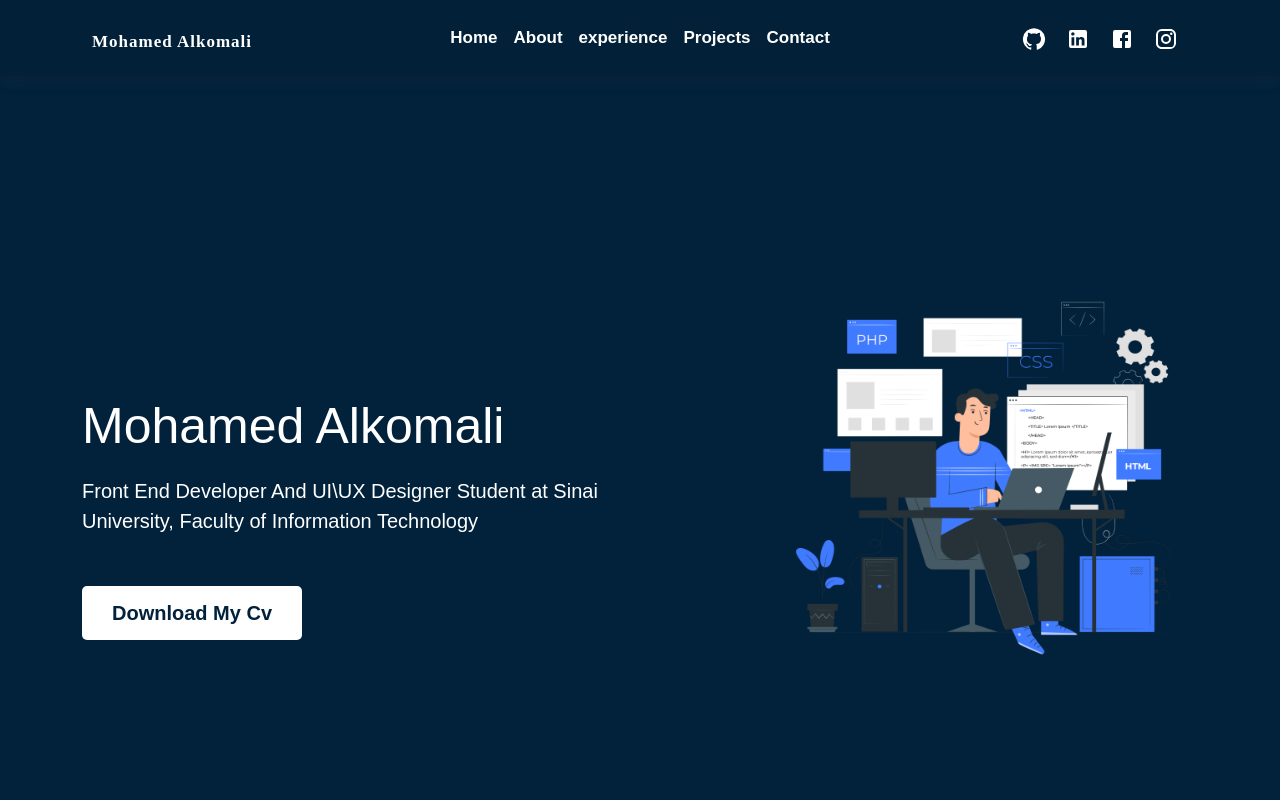
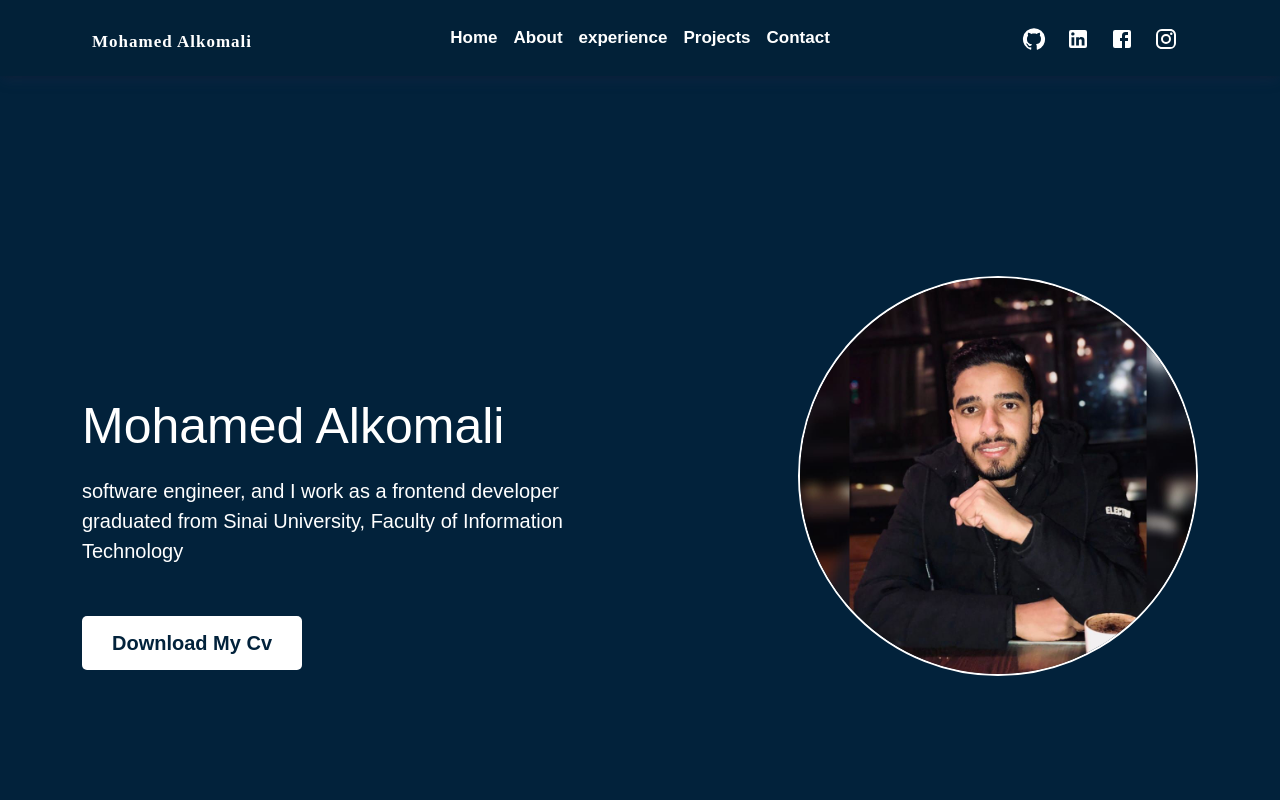
Before and after one commit to MohamedAhmed2023/personal-portfolio-React-, a React (Create React App) app: page / in a window 1280 px wide. Shown: the top 800 px of the page. Built offline with nearby package versions, Linux system fonts and the light colour scheme; a web font is replaced by a local one.

Commit message:
update home and footer

```diff
--- a/src/Components/Footer/Footer.js
+++ b/src/Components/Footer/Footer.js
@@ -10,7 +10,7 @@ function Footer() {
             <div className="Footer">
                 <div className="left-Footer">
                     <h3>Mohamed Alkomali</h3>
-                    <p>Front End Developer And UI\UX Designer Student at Sinai University,<br /> Faculty of Information Technology</p>
+                    <p>software engineer, and I work as a frontend developer graduated from Sinai University, Faculty of Information Technology</p>
                 </div>
                 <div className="right-Footer">
                     <h3>SOCIAL</h3>
--- a/src/Components/HomePage/HomePage.css
+++ b/src/Components/HomePage/HomePage.css
@@ -17,6 +17,8 @@
     width: 700px;
     height: 400px;
     text-align: start;
+    border-radius: 50%;
+    border: 2px solid #fff;
 }
 
 .home-content h2 {
--- a/src/Components/HomePage/HomePage.js
+++ b/src/Components/HomePage/HomePage.js
@@ -1,4 +1,4 @@
-import Mohamed from "../images/Programming-pana.png"
+import Mohamed from "../images/Mohamed.jpg"
 import CV from "./MyCV/Mohamed-Ahmed-Ali-Resume.pdf"
 import "./HomePage.css"
 import Experience from "../experience/Experience";
@@ -16,7 +16,7 @@ function HomePage() {
                 <div className="container-home animate__animated animate__fadeInLeft animate__slow">
                     <div className="home-content">
                         <h2>Mohamed Alkomali</h2>
-                        <p>Front End Developer And UI\UX Designer Student at Sinai University, Faculty of Information Technology</p>
+                        <p>software engineer, and I work as a frontend developer graduated from Sinai University, Faculty of Information Technology</p>
                         <a href={CV} download="Mohamed AlkomaliCv">
                             <div className="icon-Home">
                                 <a href="https://github.com/MohamedAhmed2023">
```
